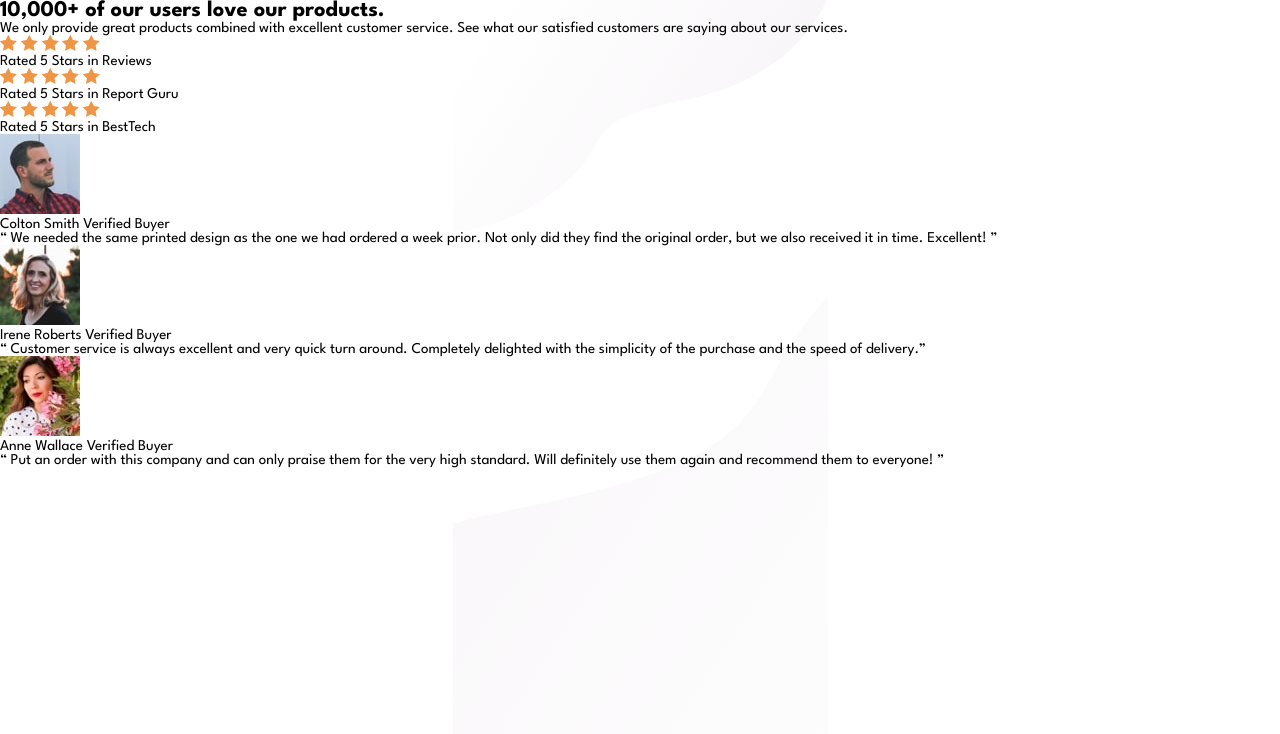
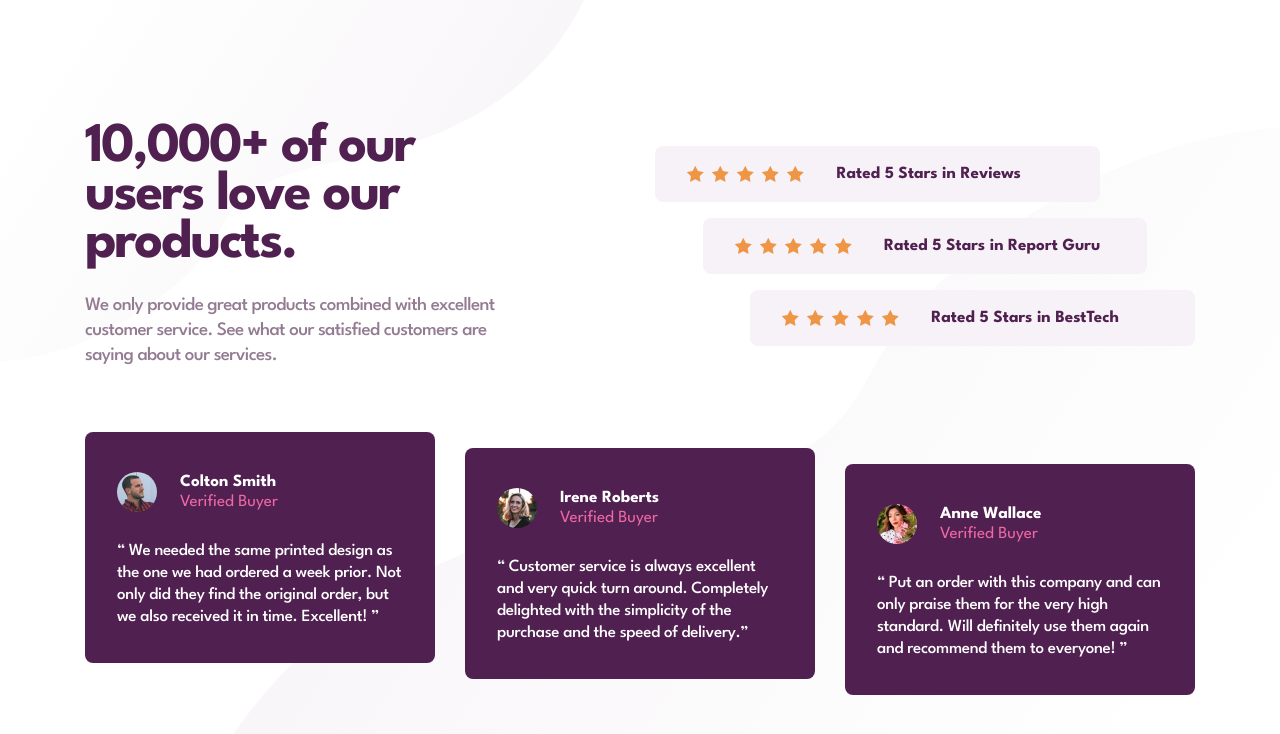
Before and after one commit to valvrauu/social-proof-section, a plain HTML site: page index.html in a window 1280 px wide. Drawn offline with Linux system fonts and the light colour scheme.

Commit message:
:lipstick: feat: style social-proof section

```diff
--- a/assets/css/style.css
+++ b/assets/css/style.css
@@ -15,6 +15,10 @@
 
         /* Font-size */
             --fs-base: 1.5rem;
+            --fs-md: 1.7rem;
+            --fs-lg: 1.9rem;
+            --fs-xl: 4rem;
+            --fs-2xl: 5.6rem;
 
         /* Font-family */
             --ff-primary: 'League Spartan', sans-serif;
@@ -42,6 +46,8 @@ body {
     min-height: 100vh;
     min-height: 100dvh;
 
+    padding: 8.2rem 2.4rem 9.9rem;
+
     background:
         url('../images/bg-pattern-top-mobile.svg') top no-repeat,
         url('../images/bg-pattern-bottom-mobile.svg') bottom no-repeat,
@@ -50,3 +56,213 @@ body {
     font-size: var(--fs-base);
     font-family: var(--ff-primary);
 }
+
+.grid { display: grid; }
+
+.grid--content {
+    gap: clamp(3.9rem, 10vw, 12.5rem);
+}
+
+.grid--text {
+    max-width: 44.5rem;
+    gap: clamp(1.8rem, 3vw, 2.5rem);
+}
+
+.grid--ratings {
+    gap: 1.6rem;
+}
+
+.grid--testimonials {
+    gap: clamp(1.6rem, 5vw, 3rem);
+}
+
+.social-proof {
+    max-width: 111rem;
+    display: flex;
+    flex-direction: column;
+    gap: clamp(4.9rem, 5vw, 7.1rem);
+}
+
+.social-proof__title {
+    min-height: 10.2rem;
+
+    color: var(--very-dark-magenta);
+
+    font-size: clamp(var(--fs-xl), 8vw, var(--fs-2xl));
+    font-weight: var(--fw-lg);
+    text-align: center;
+    line-height: clamp(3.2rem, 5vw, 4.8rem);
+    letter-spacing: clamp(-1.43px, 3vw, -2px);
+}
+
+.social-proof__description {
+    color: var(--dark-grayish-magenta);
+
+    font-size: var(--fs-lg);
+    font-weight: var(--fw-md);
+    text-align: center;
+    line-height: 2.5rem;
+    letter-spacing: -0.63px;
+}
+
+.rating {
+    display: flex;
+    flex-direction: column;
+    align-items: center;
+    justify-content: center;
+    gap: clamp(1.52rem, 3vw, 3.24rem);
+
+    padding: 1.6rem 0 1.5rem;
+
+    background: var(--light-grayish-magenta);
+
+    border-radius: 8px;
+}
+
+.rating__stars-box {
+    display: flex;
+    gap: .8rem;
+}
+
+.rating__text {
+    color: var(--very-dark-magenta);
+
+    font-size: var(--fs-md);
+    font-weight: var(--fw-lg);
+}
+
+.testimonial {
+    display: flex;
+    flex-direction: column;
+    gap: clamp(2.3rem, 5vw, 2.8rem);
+
+    padding: 4rem 3.2rem 3.5rem;
+
+    background: var(--very-dark-magenta);
+
+    font-size: var(--fs-md);
+    font-style: normal;
+
+    border-radius: 8px;
+}
+
+.testimonial__user-box {
+    display: flex;
+    flex-wrap: wrap;
+    align-items: center;
+    gap: 2.3rem;
+}
+
+.testimonial__icon {
+    width: 4rem;
+    height: 4rem;
+    border-radius: 50%;
+}
+
+.testimonial__user-details {
+    display: flex;
+    flex-direction: column;
+    gap: .4rem;
+}
+
+.testimonial__name {
+    color: var(--ntrl-min);
+
+    font-weight: var(--fw-lg);
+}
+
+.testimonial__status {
+    color: var(--ntrl-min);
+
+    font-weight: var(--fw-sm);
+}
+
+.testimonial__status--verified {
+    color: var(--soft-pink);
+}
+
+.testimonial__quote {
+    color: var(--ntrl-min);
+
+    font-weight: var(--fw-md);
+    line-height: 2.2rem;
+    letter-spacing: -.3px;
+}
+
+@media screen and (min-width: 37.5em) {
+    body {
+        display: flex;
+        align-items: center;
+        justify-content: center;
+
+        padding: 11.8rem 5rem 10rem;
+
+        background:
+        url('../images/bg-pattern-top-desktop.svg') top left no-repeat,
+        url('../images/bg-pattern-bottom-desktop.svg') bottom right no-repeat,
+        var(--ntrl-min);
+    }
+
+    .grid--content {
+        align-items: center;
+        /* grid-template-columns: repeat(auto-fit, minmax(30rem, 1fr)); */
+        display: flex;
+        flex-wrap: wrap;
+    }
+
+    .grid--ratings {
+        flex-grow: 1;
+    }
+
+    .grid--testimonials {
+        display: flex;
+        flex-wrap: wrap;
+        flex-grow: 1;
+    }
+
+    .social-proof__title  {
+        text-align: left;
+        letter-spacing: -2px;
+        line-height: 4.8rem;
+    }
+
+    .social-proof__description  {
+        text-align: left;
+    }
+
+    .rating {
+        padding: 2rem 0 2rem 3.2rem;
+        flex-direction: row;
+    }
+
+    .rating:nth-child(1) {
+        padding-right: 7.9rem;
+        margin-right: auto;
+    }
+
+    .rating:nth-child(2) {
+        padding-right: 4.7rem;
+        margin: auto;
+    }
+
+    .rating:nth-child(3) {
+        padding-right: 7.6rem;
+        margin-left: auto;
+    }
+
+    .testimonial {
+        flex: 1 30rem;
+    }
+
+    .testimonial:nth-child(1) {
+        margin-bottom: auto;
+    }
+
+    .testimonial:nth-child(2) {
+        margin: 1.6rem 0;
+    }
+
+    .testimonial:nth-child(3) {
+        margin-top: auto;
+    }
+}
```
